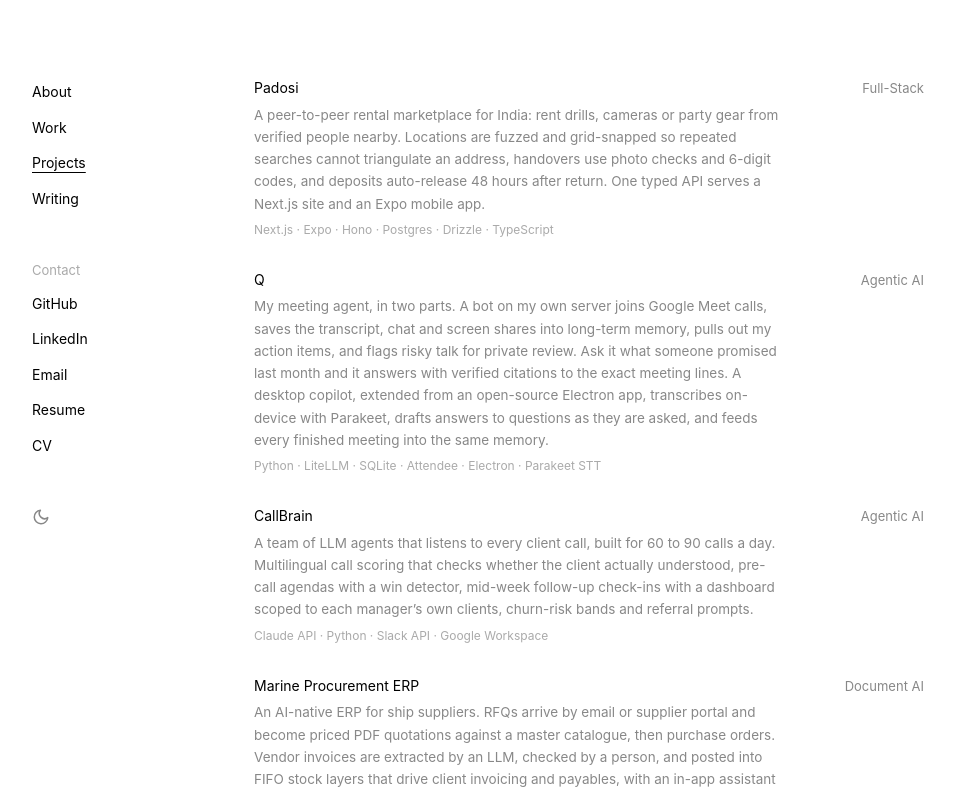
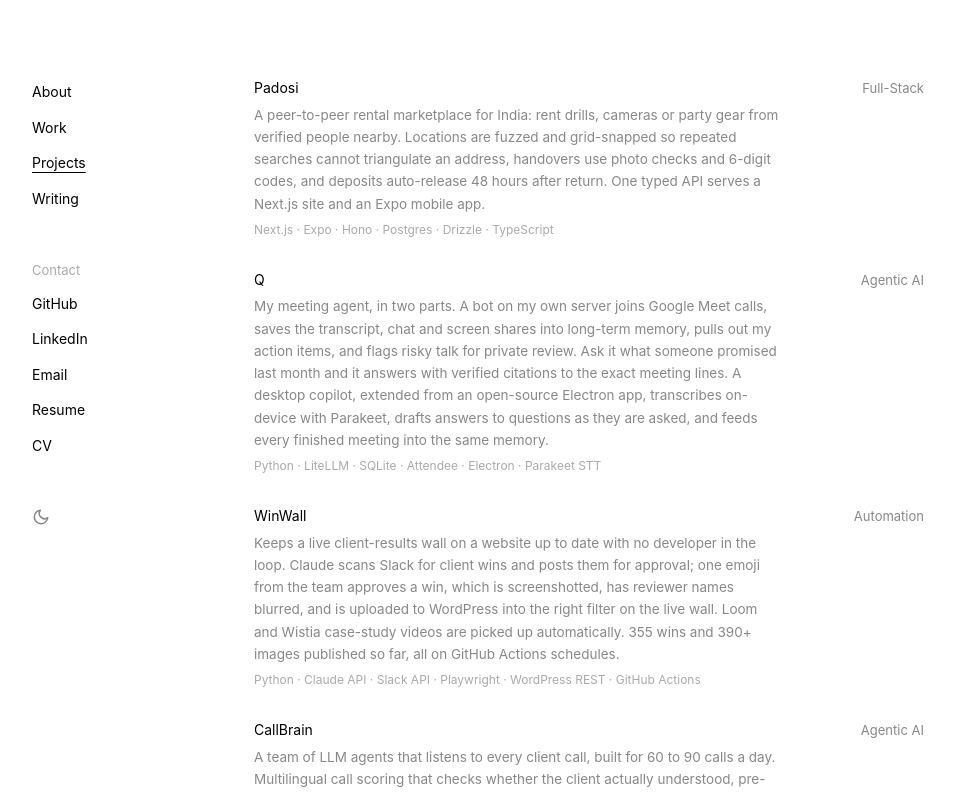
Before and after one commit to iampreetdave-max/portfolio, a Next.js app: page /projects in a window 1280 px wide. Shown: the top 793 px of the page, without its empty margins (162-1116 px from the left). Built offline with nearby package versions, Linux system fonts and the light colour scheme.

Commit message:
Projects and CV: add WinWall, the Slack-to-website results pipeline

```diff
--- a/app/projects/page.tsx
+++ b/app/projects/page.tsx
@@ -4,6 +4,7 @@
 const projects = [
   { name: "Padosi", cat: "Full-Stack", href: null, note: "A peer-to-peer rental marketplace for India: rent drills, cameras or party gear from verified people nearby. Locations are fuzzed and grid-snapped so repeated searches cannot triangulate an address, handovers use photo checks and 6-digit codes, and deposits auto-release 48 hours after return. One typed API serves a Next.js site and an Expo mobile app.", tags: "Next.js · Expo · Hono · Postgres · Drizzle · TypeScript" },
   { name: "Q", cat: "Agentic AI", href: null, note: "My meeting agent, in two parts. A bot on my own server joins Google Meet calls, saves the transcript, chat and screen shares into long-term memory, pulls out my action items, and flags risky talk for private review. Ask it what someone promised last month and it answers with verified citations to the exact meeting lines. A desktop copilot, extended from an open-source Electron app, transcribes on-device with Parakeet, drafts answers to questions as they are asked, and feeds every finished meeting into the same memory.", tags: "Python · LiteLLM · SQLite · Attendee · Electron · Parakeet STT" },
+  { name: "WinWall", cat: "Automation", href: null, note: "Keeps a live client-results wall on a website up to date with no developer in the loop. Claude scans Slack for client wins and posts them for approval; one emoji from the team approves a win, which is screenshotted, has reviewer names blurred, and is uploaded to WordPress into the right filter on the live wall. Loom and Wistia case-study videos are picked up automatically. 355 wins and 390+ images published so far, all on GitHub Actions schedules.", tags: "Python · Claude API · Slack API · Playwright · WordPress REST · GitHub Actions" },
   { name: "CallBrain", cat: "Agentic AI", href: null, note: "A team of LLM agents that listens to every client call, built for 60 to 90 calls a day. Multilingual call scoring that checks whether the client actually understood, pre-call agendas with a win detector, mid-week follow-up check-ins with a dashboard scoped to each manager’s own clients, churn-risk bands and referral prompts.", tags: "Claude API · Python · Slack API · Google Workspace" },
   { name: "Marine Procurement ERP", cat: "Document AI", href: null, note: "An AI-native ERP for ship suppliers. RFQs arrive by email or supplier portal and become priced PDF quotations against a master catalogue, then purchase orders. Vendor invoices are extracted by an LLM, checked by a person, and posted into FIFO stock layers that drive client invoicing and payables, with an in-app assistant on top.", tags: "Node.js · React · MongoDB · Mistral · Playwright · Jest" },
   { name: "LedgerLens", cat: "Document AI", href: "https://github.com/iampreetdave-max/ledgerlens-ai-bank-document-ocr", note: "Bank statements and scanned cheques to a reconciled ledger. Printed fields come straight from the PDF’s text layer, handwriting goes to OCR plus a vision-language model, and deterministic validators check MICR checksums, written-vs-numeric amounts and the closing balance before anything counts as done. Per-bank adapters, an editable grid with Excel export, and an invoice VAT/GL coder share one multi-tenant platform. The public repo is a clean-room version on synthetic data.", tags: "Python · FastAPI · Mistral OCR · Pixtral · PyMuPDF · Supabase" },
--- a/public/cv.html
+++ b/public/cv.html
@@ -134,6 +134,10 @@
       <div class="d">My meeting agent, in two parts. A self-hosted bot joins Google Meet calls, saves the transcript, chat and screen shares into long-term memory, pulls out action items, and flags risky talk for private review; ask it what someone promised last month and it answers with verified citations to the exact meeting lines. A desktop copilot, extended from an open-source Electron app, transcribes on-device with Parakeet, drafts answers to questions as they are asked, and feeds every finished meeting into the same memory.</div>
       <div class="tags">Python · LiteLLM · SQLite · Attendee · Docker · Electron · Parakeet STT</div></div>
 
+    <div class="proj"><span class="t">WinWall, Slack-to-Website Results Pipeline</span> · <span class="cat">Automation</span>
+      <div class="d">Keeps a live client-results wall on a website up to date with no developer in the loop. Claude scans Slack for client wins and posts them for approval; one emoji from the team approves a win, which is screenshotted with Playwright, has reviewer names blurred, and is uploaded to WordPress into the right filter on the live wall. Loom and Wistia case-study videos are picked up automatically. 355 wins and 390+ images published so far, all on GitHub Actions schedules.</div>
+      <div class="tags">Python · Claude API · Slack API · Playwright · WordPress REST · GitHub Actions</div></div>
+
     <div class="proj"><span class="t">CallBrain, LLM Agents on Client Calls</span> · <span class="cat">Agentic AI</span>
       <div class="d">A team of LLM agents that listens to every client call, built for 60 to 90 calls a day: multilingual call scoring that checks whether the client actually understood, pre-call agendas with a win detector, mid-week follow-up check-ins with a dashboard scoped to each manager’s own clients, churn-risk bands and referral prompts.</div>
       <div class="tags">Claude API · Python · Slack API · Google Workspace</div></div>
```
Also changed, not shown: 1 other file (tests, documents, lock files or other folders).
